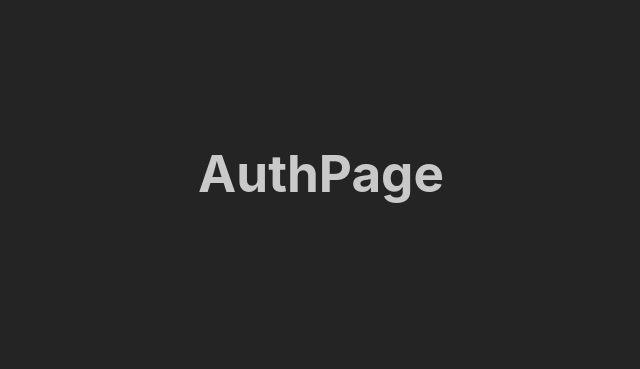
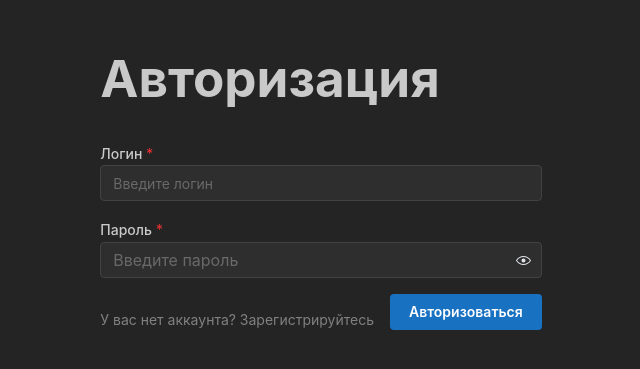
Before and after one commit to SuvStreet/Notes_Result.University, a React (Vite) app: page /auth in a window 1280 px wide. Shown: the part 227-596 px from the top of the page, without its empty margins (319-959 px from the left). Built offline with nearby package versions, Linux system fonts and the light colour scheme.

Commit message:
feat(dev): Добавить форму авторизации.

```diff
--- a/src/app/App.css
+++ b/src/app/App.css
@@ -2,5 +2,5 @@
   max-width: 1280px;
   margin: 0 auto;
   padding: 2rem;
-  text-align: center;
+  /* text-align: center; */
 }
--- a/src/features/auth/index.ts
+++ b/src/features/auth/index.ts
@@ -1,2 +1,2 @@
 export * from './ui'
-export * from './model'
+// export * from './model'
--- a/src/features/auth/ui/LoginForm.tsx
+++ b/src/features/auth/ui/LoginForm.tsx
@@ -1,7 +1,37 @@
+import { Link } from 'react-router'
+import {
+  Anchor,
+  Button,
+  Flex,
+  Group,
+  PasswordInput,
+  TextInput,
+} from '@mantine/core'
+import { routePaths } from '@shared/config/routePaths'
+
 export const LoginForm = () => {
   return (
-    <div>
-      <h1>Login Form</h1>
-    </div>
+    <form onSubmit={(e) => e.preventDefault()}>
+      <Flex direction="column" gap="md">
+        <TextInput
+          label="Логин"
+          placeholder="Введите логин"
+          withAsterisk
+          required
+        />
+        <PasswordInput
+          label="Пароль"
+          placeholder="Введите пароль"
+          withAsterisk
+          required
+        />
+      </Flex>
+      <Group justify="flex-end" mt="md" align="end">
+        <Anchor component={Link} to={routePaths.register} size="sm" c="grey">
+          У вас нет аккаунта? Зарегистрируйтесь
+        </Anchor>
+        <Button type="submit">Авторизоваться</Button>
+      </Group>
+    </form>
   )
 }
--- a/src/pages/auth/ui/AuthPage.tsx
+++ b/src/pages/auth/ui/AuthPage.tsx
@@ -1,7 +1,10 @@
+import { LoginForm } from '@features/auth'
+
 export const AuthPage = () => {
   return (
     <div>
-      <h1>AuthPage</h1>
+      <h1>Авторизация</h1>
+      <LoginForm />
     </div>
   )
 }
```
